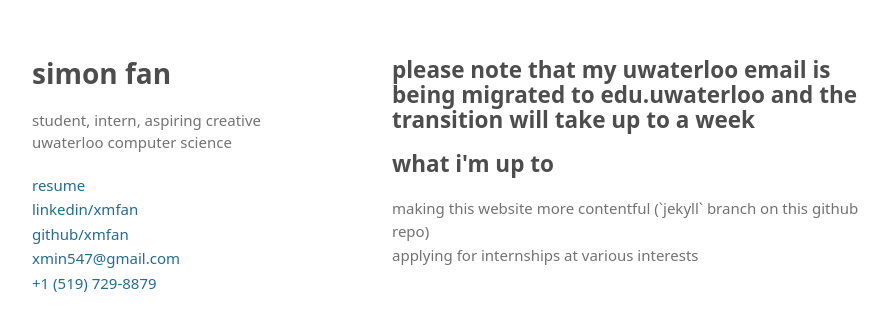
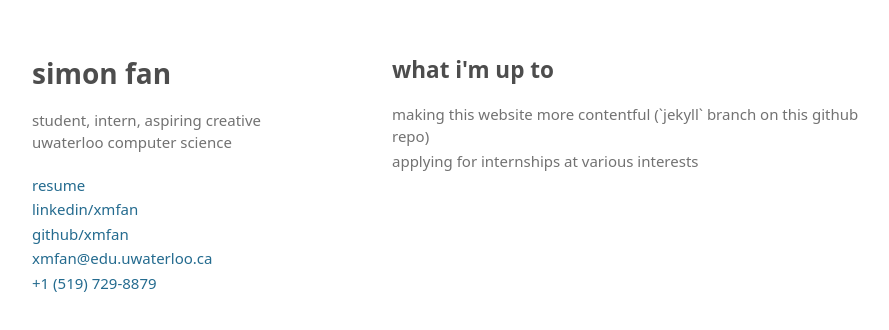
Before and after one commit to xmfan/xmfan.github.io, a plain HTML site: page index.html in a window 1280 px wide. Shown: the whole page, without its empty margins (178-1067 px from the left). Drawn offline with Linux system fonts and the light colour scheme.

Commit message:
updated email

```diff
--- a/index.html
+++ b/index.html
@@ -16,19 +16,18 @@
         <h1>simon fan</h1>
         <p>student, intern, aspiring creative<br>uwaterloo computer science</p>
         <div class="personal-info">
-					<p><a href="/resume.pdf">resume</a></p>
+	  <p><a href="/resume.pdf">resume</a></p>
           <p><a href="https://www.linkedin.com/in/xmfan">linkedin/xmfan</a></p>
           <p><a href="https://github.com/xmfan">github/xmfan</a></p>
-          <p><a href="mailto:xmin547@gmail.com">xmin547@gmail.com</a></p>
+          <p><a href="mailto:xmfan@edu.uwaterloo.ca">xmfan@edu.uwaterloo.ca</a></p>
           <p><a href="tel:+15197298879">+1 (519) 729-8879</a></p>
         </div>
       </header>
 
       <section>
-                <h2>please note that my uwaterloo email is being migrated to edu.uwaterloo and the transition will take up to a week</h2>
-				<h2>what i'm up to</h2>
-                <p>making this website more contentful (`jekyll` branch on this github repo)</p>
-				<p>applying for internships at various interests</p>
+	<h2>what i'm up to</h2>
+	<p>making this website more contentful (`jekyll` branch on this github repo)</p>
+	<p>applying for internships at various interests</p>
 
         <!-- <div class="horizontal-navbar">
           <ul>
```
